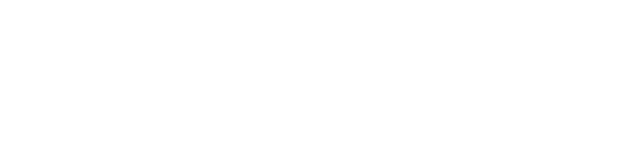
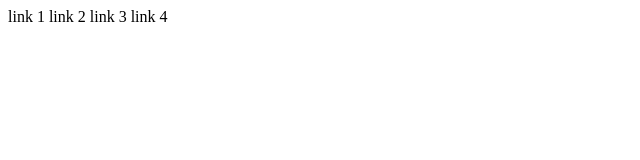
Before and after one commit to flabbert/grptwo, a plain HTML site: page index.html in a window 1280 px wide. Shown: the whole page, without its empty margins (0-640 px from the left). Drawn offline with Linux system fonts and the light colour scheme.

Commit message:
added stylesheet

```diff
--- a/index.html
+++ b/index.html
@@ -4,8 +4,9 @@
 <head>
     <meta charset="utf-8" />
     <title></title>
+
 </head>
 <body>
-
+    <nav>link 1 link 2 link 3 link 4</nav>
 </body>
 </html>
--- /dev/null
+++ b/style.css
@@ -0,0 +1,3 @@
+body
+{
+}
```
Also changed, not shown: 1 other file.
